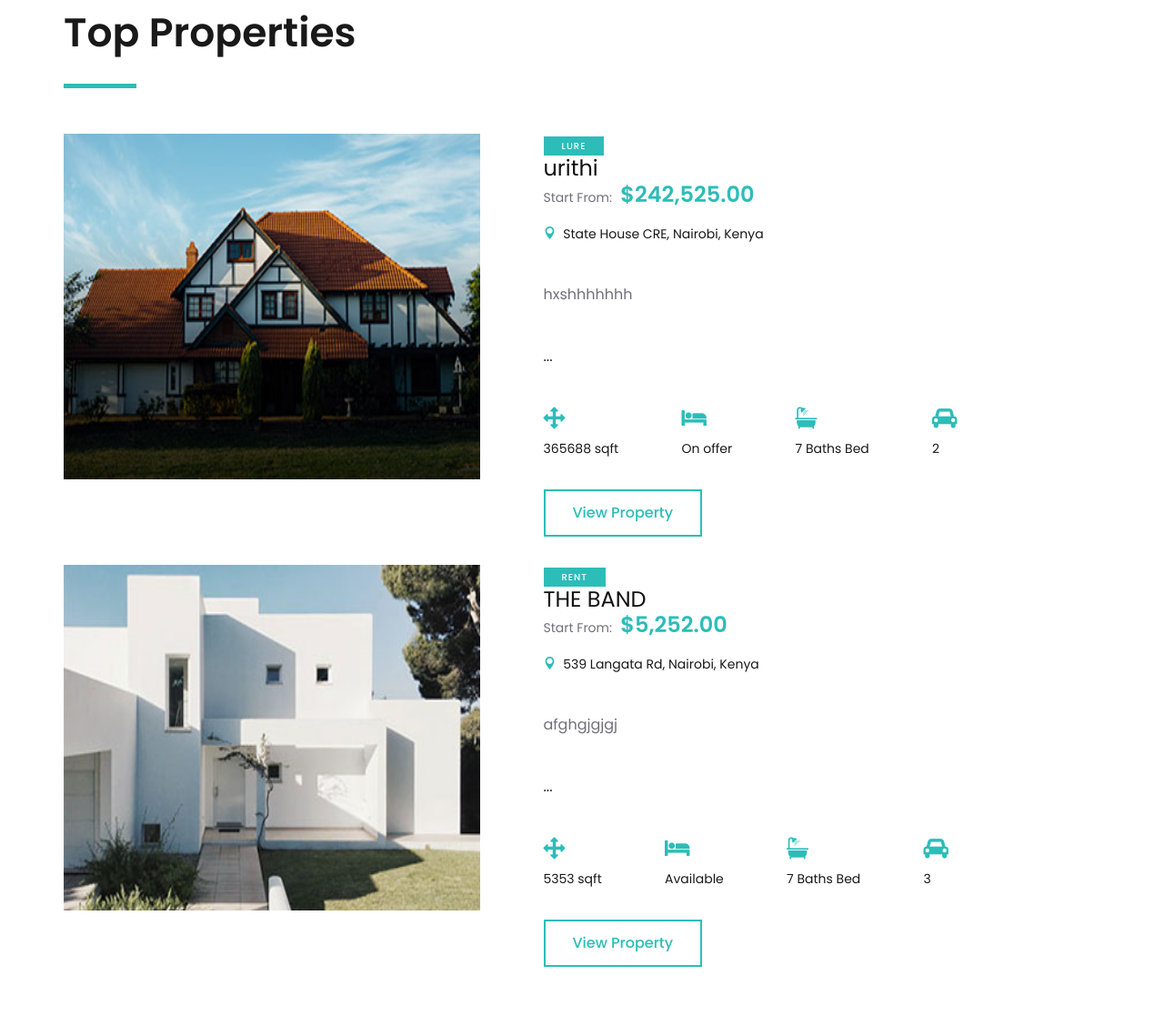
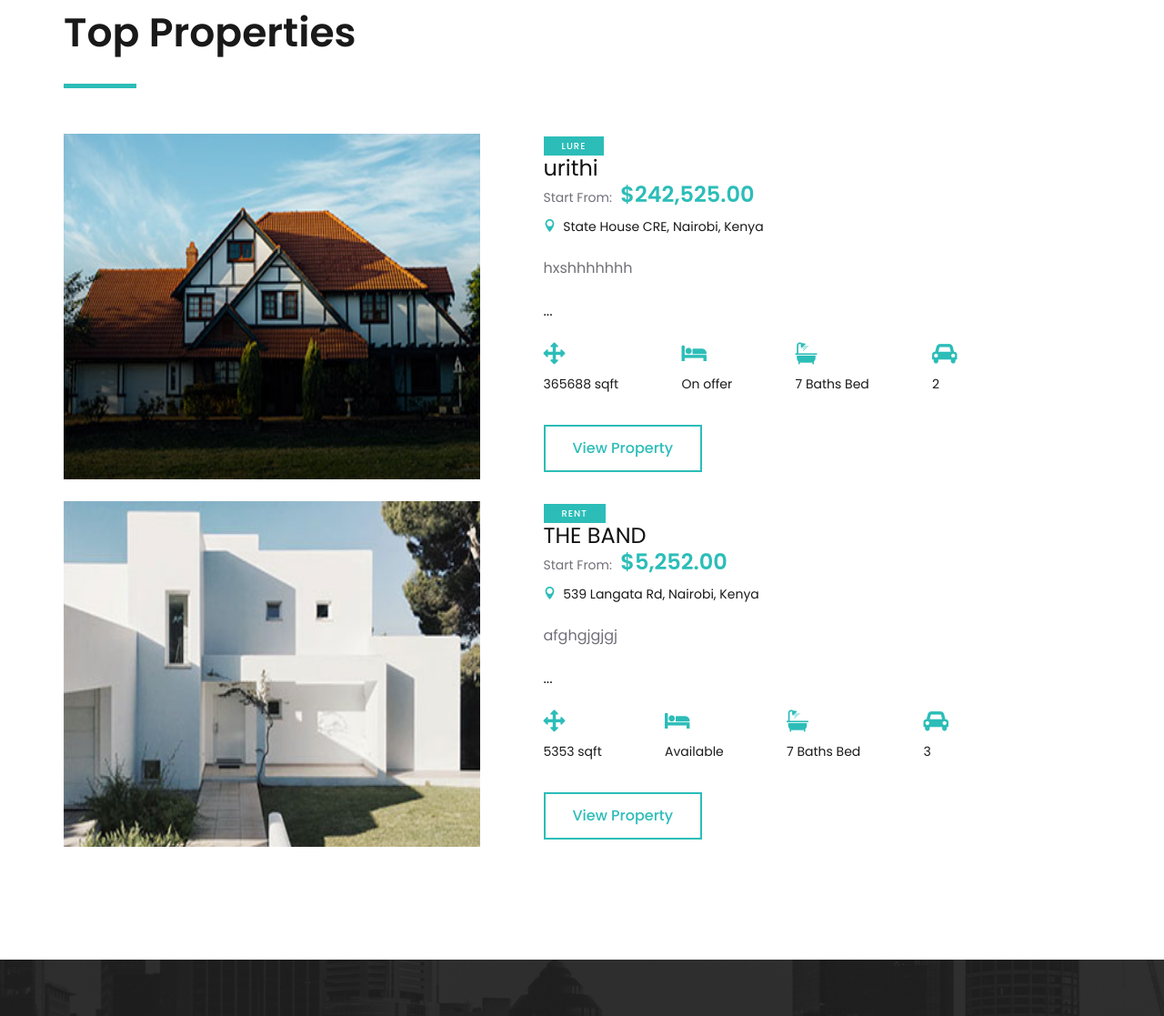
Before and after one commit to nebstarmalala/sensiveproperties, a PHP site: page / in a window 1280 px wide. Shown: the part 935-2052 px from the top of the page at 91% size. Run offline with PHP 8.4, Linux system fonts and the light colour scheme; data comes from the database, SQL or seed files in the repository.

Commit message:
change margin lengths

```diff
--- a/css/style.css
+++ b/css/style.css
@@ -913,7 +913,7 @@ ul, ol {
 	margin-bottom: 16px;
 }
 .top-properties-carousel .single-top-properties .stp-text .room-price {
-	margin-bottom: 18px;
+	margin-bottom: 10px;
 }
 .top-properties-carousel .single-top-properties .stp-text .room-price span {
 	font-size: 14px;
@@ -929,14 +929,14 @@ ul, ol {
 .top-properties-carousel .single-top-properties .stp-text .properties-location {
 	font-size: 14px;
 	color: #19191a;
-	margin-bottom: 20px;
+	margin-bottom: 10px;
 }
 .top-properties-carousel .single-top-properties .stp-text .properties-location i {
 	color: #2cbdb8;
 	margin-right: 4px;
 }
 .top-properties-carousel .single-top-properties .stp-text P {
-	margin-bottom: 43px;
+	margin-bottom: 22px;
 }
 .top-properties-carousel .single-top-properties .stp-text .room-features li {
 	list-style: none;
```
